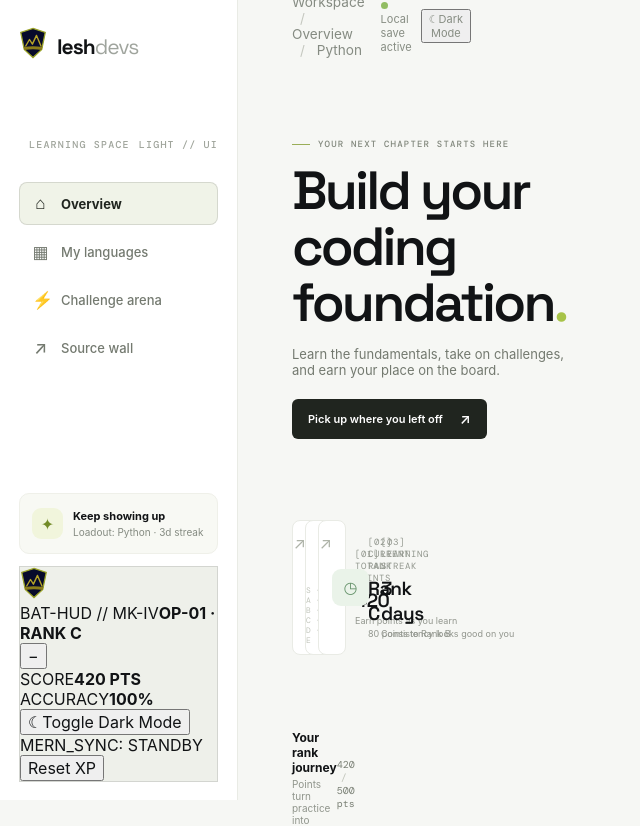
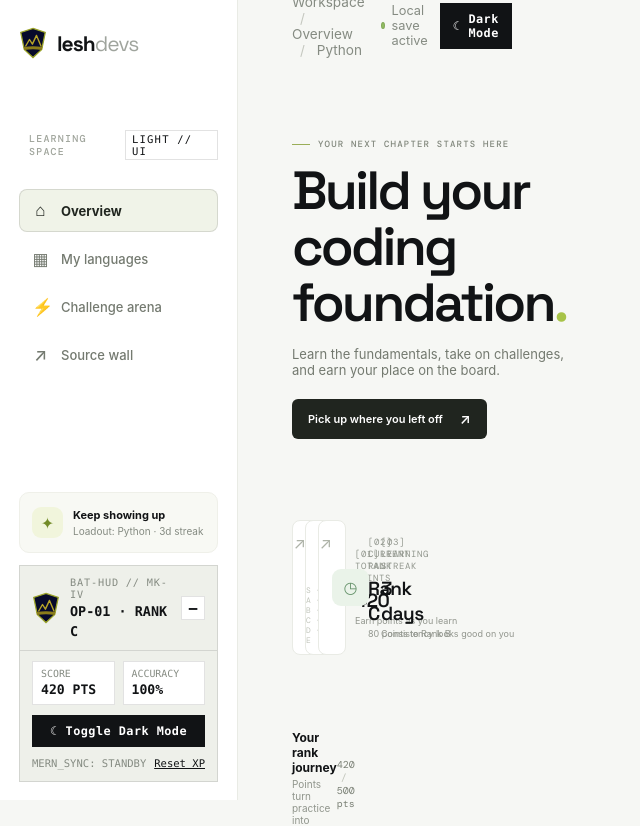
Before and after one commit to JoshKoledoye/lesh-devs, a React (Vite) app: page / in a window 1280 px wide. Shown: the top 826 px of the page, without its empty margins (0-640 px from the left). Built offline with nearby package versions, Linux system fonts and the light colour scheme.

Commit message:
Refactor styles for dark mode and layout adjustments
Updated various styles for dark mode and adjusted layout properties.

```diff
--- a/src/styles.css
+++ b/src/styles.css
@@ -12,6 +12,7 @@
   --sans: Inter, system-ui, -apple-system, BlinkMacSystemFont, sans-serif;
 }
 
+:root[data-theme='dark'],
 [data-theme='dark'] {
   --bg: #070809;
   --surface: #0d0f12;
@@ -41,11 +42,11 @@ body {
 
 .app-shell {
   display: grid;
-  grid-template-columns: 260px 1fr;
+  grid-template-columns: 268px 1fr;
   min-height: 100vh;
 }
 
-/* Logo integration */
+/* Brand & Shield */
 .brand {
   display: inline-flex;
   align-items: center;
@@ -62,15 +63,14 @@ body {
   opacity: 0.78;
 }
 
-.brand-logo {
-  width: 30px;
-  height: 30px;
-  object-fit: contain;
-  filter: drop-shadow(0 2px 6px rgba(10, 14, 45, 0.25));
+.shield-emblem {
+  display: inline-flex;
+  align-items: center;
+  justify-content: center;
 }
 
-[data-theme='dark'] .brand-logo {
-  filter: drop-shadow(0 0 6px rgba(200, 255, 46, 0.35));
+[data-theme='dark'] .shield-emblem svg {
+  filter: drop-shadow(0 0 8px rgba(200, 255, 46, 0.35));
 }
 
 /* Sidebar */
@@ -83,7 +83,7 @@ body {
   border-right: 1px solid var(--border);
   display: flex;
   flex-direction: column;
-  gap: 18px;
+  gap: 16px;
 }
 
 .side-label {
@@ -94,19 +94,18 @@ body {
   font-weight: 700;
   letter-spacing: 0.08em;
   color: var(--muted);
-  margin-top: 8px;
 }
 
-.mono-tag {
+.hud-chip {
   font-family: var(--mono);
-  font-size: 0.68rem;
+  font-size: 0.66rem;
   padding: 2px 6px;
   border: 1px solid var(--border);
   color: var(--text);
 }
 
-[data-theme='dark'] .mono-tag {
-  border-color: rgba(200, 255, 46, 0.45);
+[data-theme='dark'] .hud-chip {
+  border-color: var(--highlight);
   color: var(--highlight);
 }
 
@@ -158,12 +157,12 @@ body {
 
 .streak-card strong {
   display: block;
-  font-size: 0.85rem;
+  font-size: 0.84rem;
 }
 
 .streak-card small {
   color: var(--muted);
-  font-size: 0.76rem;
+  font-size: 0.75rem;
 }
 
 /* Bat-Tech Operative HUD */
@@ -173,99 +172,121 @@ body {
 }
 
 [data-theme='dark'] .bat-hud {
-  border-color: rgba(200, 255, 46, 0.5);
-  background: #090b0e;
+  border-color: rgba(200, 255, 46, 0.55);
+  background: #090b0f;
 }
 
-.bat-hud-trigger {
-  width: 100%;
+.bat-hud-header {
+  display: flex;
+  align-items: center;
+  justify-content: space-between;
+  padding: 10px 12px;
+  border-bottom: 1px solid var(--border);
+}
+
+.bat-hud-identity {
   display: flex;
   align-items: center;
   gap: 10px;
-  padding: 10px 12px;
-  border: 0;
-  background: transparent;
-  color: var(--text);
-  cursor: pointer;
-  text-align: left;
 }
 
-.hud-emblem {
-  width: 26px;
-  height: 26px;
-  object-fit: contain;
-}
-
-.hud-meta {
-  display: flex;
-  flex-direction: column;
-  flex: 1;
-}
-
-.hud-callsign {
+.hud-code {
+  display: block;
   font-family: var(--mono);
-  font-size: 0.66rem;
+  font-size: 0.64rem;
   letter-spacing: 0.08em;
   color: var(--muted);
 }
 
-[data-theme='dark'] .hud-callsign {
+[data-theme='dark'] .hud-code {
   color: var(--highlight);
 }
 
-.hud-meta strong {
+.bat-hud-identity strong {
+  font-family: var(--mono);
   font-size: 0.84rem;
+}
+
+.hud-collapse-btn {
+  width: 24px;
+  height: 24px;
+  font-family: var(--mono);
+  font-weight: 700;
+  background: var(--surface);
+  color: var(--text);
+  border: 1px solid var(--border);
+  cursor: pointer;
+}
+
+.bat-hud-body {
+  padding: 10px 12px 12px;
+  display: flex;
+  flex-direction: column;
+  gap: 10px;
+}
+
+.hud-metrics {
+  display: grid;
+  grid-template-columns: 1fr 1fr;
+  gap: 8px;
   font-family: var(--mono);
 }
 
-.hud-toggle-icon {
-  font-family: var(--mono);
-  font-weight: 700;
+.hud-metrics div {
+  padding: 6px 8px;
+  background: var(--surface);
+  border: 1px solid var(--border);
 }
 
-.bat-hud-drawer {
-  padding: 10px 12px 12px;
-  border-top: 1px solid var(--border);
-  display: flex;
-  flex-direction: column;
-  gap: 8px;
-}
-
-.hud-row {
-  display: flex;
-  justify-content: space-between;
-  font-size: 0.74rem;
-  font-family: var(--mono);
+.hud-metrics span {
+  display: block;
+  font-size: 0.62rem;
   color: var(--muted);
 }
 
-.hud-row strong {
-  color: var(--text);
+.hud-metrics strong {
+  font-size: 0.82rem;
 }
 
-.hud-actions {
-  display: flex;
-  gap: 6px;
-  margin-top: 4px;
-}
-
-.hud-btn {
-  flex: 1;
-  padding: 7px 8px;
+/* Toggle Dark Mode Buttons */
+.dark-toggle-btn {
+  display: inline-flex;
+  align-items: center;
+  justify-content: center;
+  gap: 8px;
+  padding: 8px 12px;
   font-family: var(--mono);
-  font-size: 0.72rem;
+  font-size: 0.74rem;
   font-weight: 700;
+  letter-spacing: 0.04em;
   background: var(--accent);
   color: var(--accent-text);
   border: 1px solid var(--accent);
   cursor: pointer;
 }
 
-.hud-btn.ghost {
-  flex: 0 0 auto;
+.sidebar-dark-btn {
+  width: 100%;
+}
+
+.hud-subbar {
+  display: flex;
+  align-items: center;
+  justify-content: space-between;
+  font-family: var(--mono);
+  font-size: 0.66rem;
+  color: var(--muted);
+}
+
+.hud-reset-link {
   background: transparent;
+  border: 0;
+  padding: 0;
+  font-family: var(--mono);
+  font-size: 0.66rem;
   color: var(--text);
-  border-color: var(--border);
+  text-decoration: underline;
+  cursor: pointer;
 }
 
 /* Main Content */
@@ -293,52 +314,23 @@ body {
 .topbar-right {
   display: flex;
   align-items: center;
-  gap: 10px;
+  gap: 12px;
 }
 
-.theme-switch {
+.status-text {
   display: inline-flex;
   align-items: center;
-  gap: 8px;
-  padding: 7px 12px;
-  font-family: var(--mono);
-  font-size: 0.72rem;
-  font-weight: 700;
-  letter-spacing: 0.05em;
-  background: var(--surface);
-  color: var(--text);
-  border: 1px solid var(--border);
-  cursor: pointer;
-}
-
-[data-theme='dark'] .theme-switch {
-  border-color: var(--highlight);
-  color: var(--highlight);
+  gap: 7px;
+  font-size: 0.8rem;
+  color: var(--muted);
 }
 
 .online-dot {
   width: 8px;
   height: 8px;
   background: var(--highlight);
+  border: 1px solid var(--border);
   display: inline-block;
-}
-
-.top-hud-pill {
-  display: inline-flex;
-  align-items: center;
-  gap: 7px;
-  padding: 6px 10px;
-  font-family: var(--mono);
-  font-size: 0.75rem;
-  font-weight: 700;
-  border: 1px solid var(--border);
-  background: var(--surface);
-}
-
-.top-hud-pill img {
-  width: 18px;
-  height: 18px;
-  object-fit: contain;
 }
 
 /* Cyber Brutalism overrides */
@@ -364,7 +356,7 @@ body {
   font-weight: 700;
 }
 
-/* DC Comics Source Wall Section */
+/* Source Wall Section (DC Comics Source Wall Reference) */
 .source-wall-cosmic {
   position: relative;
   overflow: hidden;
```
